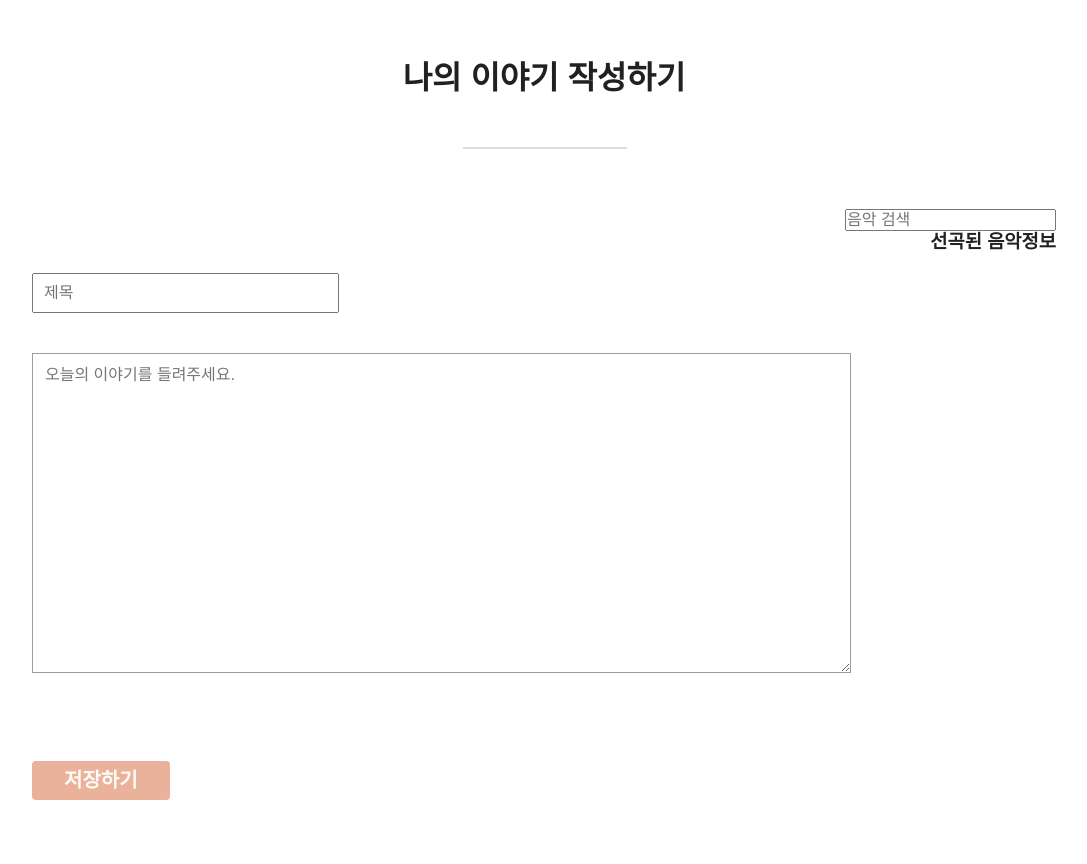
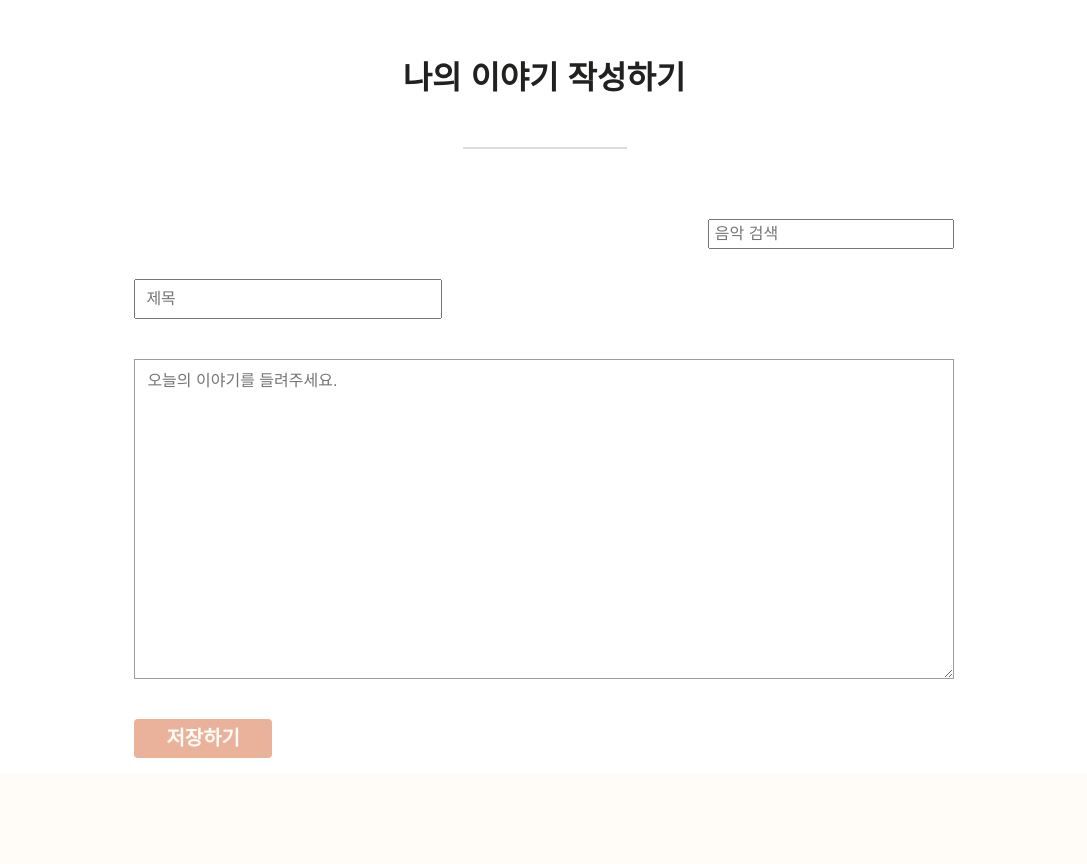
Before and after one commit to 2eum/musicdiary, a Django app: page /new/ in a window 1280 px wide. Shown: the part 72-936 px from the top of the page, without its empty margins (96-1183 px from the left). After the commit the page ends 830 px from the top, so only its background shows below. Run offline with Django 3.2, Linux system fonts and the light colour scheme; some libraries are stand-ins or nearby versions; some web fonts are replaced.

Commit message:
create music select design

```diff
--- a/posts/static/css/new.css
+++ b/posts/static/css/new.css
@@ -16,16 +16,29 @@
 }
 
 .music-select-area {
+  /* width: 50%; */
+  position: relative;
   text-align: right;
+  margin: 0 10%;
+}
+
+#search_query {
+  width: 30%;
+  height: 30px;
+  padding: 5px;
+  margin: 10px 0;
 }
 
 .result_box {
+  position: absolute;
+  width: 50%;
   overflow: scroll;
   max-height: 30vh;
   max-width: 50vw;
   -ms-overflow-style: none; /* IE and Edge */
   scrollbar-width: none; /* Firefox */
-  box-shadow: 2px 2px 2px #000000;
+  background-color: var(--mus-white);
+  margin: 0 0 0 70%;
 }
 
 .result_box::-webkit-scrollbar {
@@ -37,7 +50,8 @@
   z-index: 0;
   display: flex;
   justify-content: space-around;
-  width: 50vw;
+  width: 25vw;
+  margin-top: 5px;
 }
 
 .result_entry p {
@@ -59,17 +73,41 @@
 }
 
 .result_box img {
-  width: 100%;
+  width: 70%;
   object-fit: scale-down;
 }
 
+.info .title, .artists {
+  text-align: left;
+  margin-left: 10px;
+  margin-bottom: 10px;
+}
+
+/* .music_empty {
+  width: 30%;
+  height: 90%;
+  background-color: var(--mus-pink);
+  position: absolute;
+  margin: 16px 0 0 70%;
+  text-align: center;
+} */
+
+.music_choice {
+  width: 30%;
+  position: absolute;
+  margin: 0 0 0 70%;
+  text-align: left;
+  display: flex;
+}
+
 .music_choice img {
-  width: 200px;
+  width: 20%;
 }
 
 .post-form {
   width: 80vw;
   height: 60vh;
+  margin: 0 10%;
 }
 
 .form-title {
@@ -88,6 +126,11 @@
   border-color: var(--mus-neutralgray);
 }
 
+/* .btn-area {
+  text-align: right;
+  margin-right: 20%;
+} */
+
 .save-btn {
   color: var(--mus-white);
   background-color: var(--mus-pink);
--- a/posts/templates/new.html
+++ b/posts/templates/new.html
@@ -16,16 +16,17 @@
       placeholder="음악 검색"
     />
     <div class="result_box"></div>
-    <h3>선곡된 음악정보</h3>
+    <!-- <h3 class="music_empty">음악을 선곡하세요</h3> -->
     <div class="music_choice"></div>
   </div>
 
 
   <form method="POST" class="post-form">
     {% csrf_token %} {{ form.as_p }}
-
-    <button class="save-btn mv5 dib b ph4 pv2
+    <div class="btn-area">
+      <button class="save-btn mv3 dib b ph4 pv2
     input-reset bn br2 grow pointer f4 hover-white" type="submit">저장하기</button>
+    </div>
   </form>
 
 </section>
```
